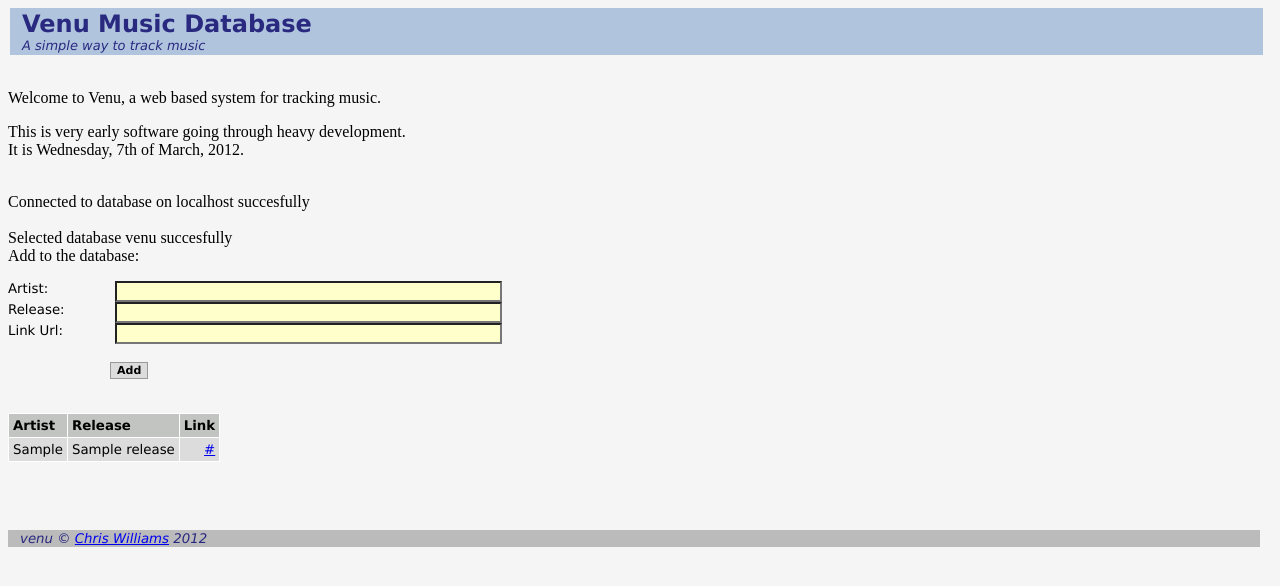
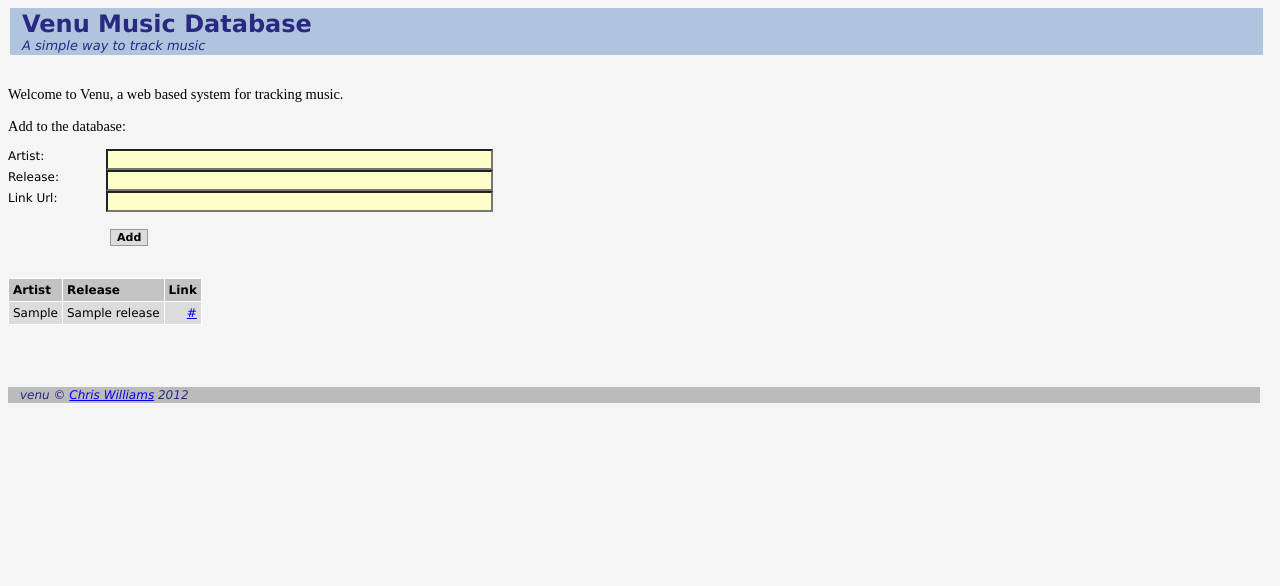
Before and after one commit to chrsw/venu, a PHP site: page /venu.php in a window 1280 px wide. Shown: the top 586 px of the page. Run offline with PHP 8.4, Linux system fonts and the light colour scheme; tables that the repository leaves empty or names only in its code hold one stand-in row (values such as "Sample post"); some libraries are stand-ins or nearby versions.

Commit message:
Clean up some debug output from venu.php. Tweak style.css

```diff
--- a/style.css
+++ b/style.css
@@ -1,6 +1,7 @@
 body {
   color: black;
   background: rgb(245, 245, 245);
+  font-size: 0.9em;
 }
 :link {
         color: rgb(0,0,153;
--- a/venu.php
+++ b/venu.php
@@ -1,3 +1,7 @@
+<?php
+
+// Main page HTML header
+echo <<<_END
 <!DOCTYPE html PUBLIC "-//W3C//DTD XHTML 1.0 Transitional//EN"
 "http://www.w3.org/TR/xhtml1/DTD/xhtml1-transitional.dtd">
 
@@ -13,16 +17,16 @@
 
 <div class="header">Venu Music Database <header class="right">A simple way to track music</header></div>
 <p>
+_END;
 
-<!-- Start the main PHP script... -->
-<?php
 require_once 'db_login.php';    // In the future store MySQL DB login info in seperate file
+$table_length = 50;
 
 // Eastern timezone
 date_default_timezone_set(EST);
 echo "<br>Welcome to Venu, a web based system for tracking music. ";
-echo "<p>This is very early software going through heavy development.";
-echo" <br>It is ".date("l\, jS \of F\, Y") . ".<p>";
+//echo "\n<p>This is very early software going through heavy development.";
+//echo "\n<br>It is ".date("l\, jS \of F\, Y") . ".<p>";
 
 // One of the default databases on the MySQL system
 // real authentication
@@ -37,20 +41,22 @@ if (!$link){
 }
 
 // Didn't die, print a status message
-echo "\n<br>Connected to database on $host succesfully<br>\n";
+//echo "\n<br>Connected to database on $host succesfully<br>\n";
 
 // Try to connect to a database
 if (!mysql_select_db($database, $link)){
     echo "\n<p>Could not select database" . $database;
+    echo "\n<br>";
+    printf("%s", mysql_error());
     mysql_close($link);
     exit;
 } else {
-    echo "<br>\nSelected database $database succesfully<br>\n";
+//    echo "<br>\nSelected database $database succesfully<br>\n";
 }
 
 // Main user input form
 echo <<<_END
-Add to the database: <br>
+<p>Add to the database: <br>
 <form method="post" action="add.php" class="form">
 <p>
 <label for="txtArtistName">Artist: </label> <input name="txtArtistName" class="input"/></br>
@@ -62,7 +68,7 @@ _END;
 
 // A simple query -- Send a simple SQL query to the MySQL server and
 // print the results into an HTML table.
-$result = mysql_query('SELECT artist, release_name, link FROM releases');
+$result = mysql_query('SELECT DISTINCT artist, release_name, link FROM releases');
 if(!$result){
     die('<p>Invalid query: ' . mysql_error());
 }
@@ -90,7 +96,7 @@ while ($row = mysql_fetch_assoc($result)){
     echo "<td align=\"right\"><a href=\"{$row['link']}\" target=\"_blank\">{$row['link']}</a></td>";
     echo "\n</tr>";
     // Stop after a certain amount of results
-    if ($table_idx == 20){
+    if ($table_idx == $table_length){
         break;
     }
 }
```
